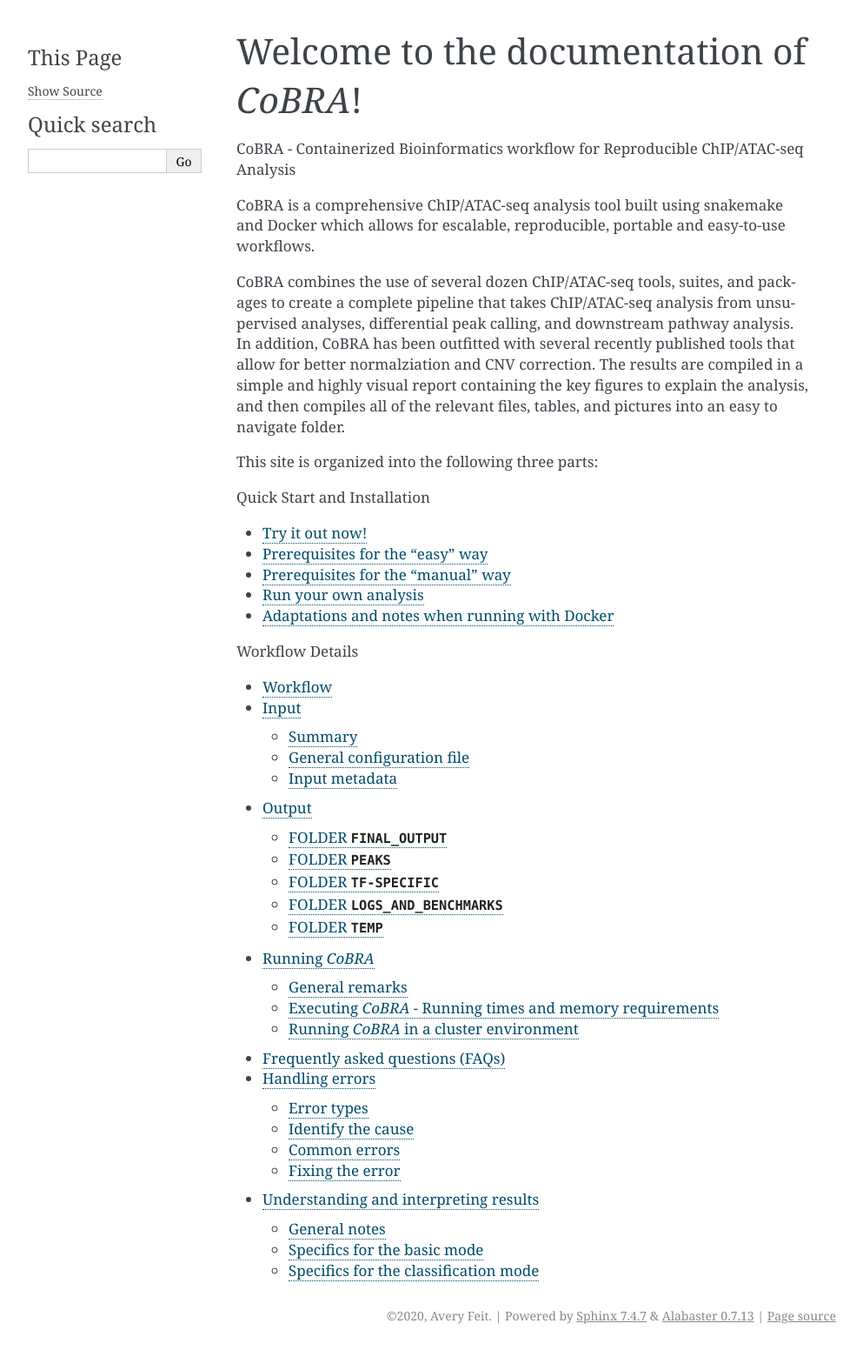
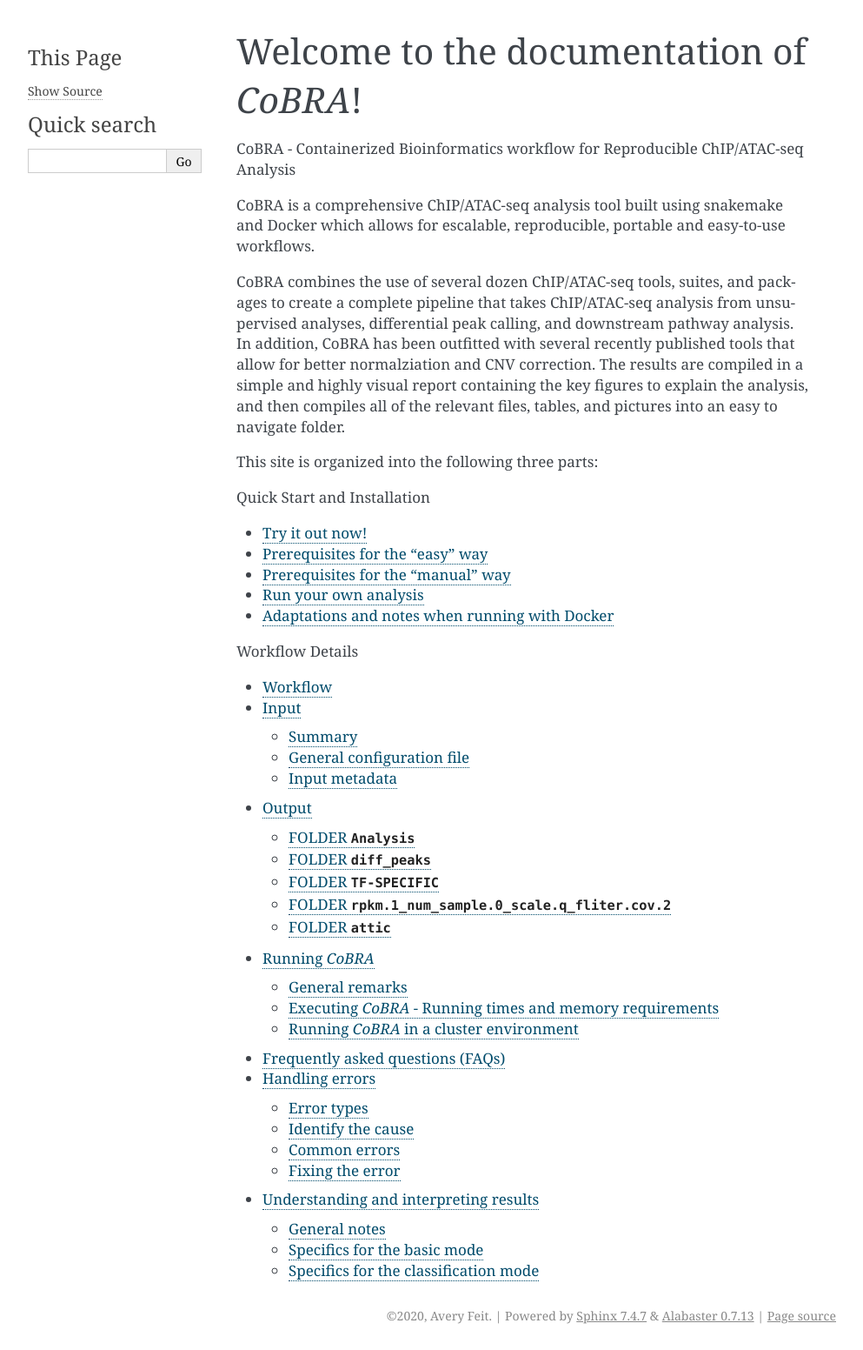
Before and after one commit to qiuxintao101/cobra, a Sphinx documentation site: the page built from docs/index.rst, in a window 1280 px wide. Shown: the whole page at 87% size, without its empty margins (148-1141 px from the left). Built offline with Sphinx 7.4.7, drawn with Linux system fonts in a browser that asks for light colours; pages that are not in the unit, such as notebooks, are missing from menus; some of the changed lines change nothing that is shown.

Commit message:
Update detail.rst

```diff
--- a/docs/detail.rst
+++ b/docs/detail.rst
@@ -448,34 +448,34 @@
 Input metadata
 =============================================
 
-This file summarizes the data and corresponding available metadata  that should be used for the analysis. The format is flexible and may contain additional columns that are ignored by the pipeline, so it can be used to capture all available information in a single place. Importantly, the file must be saved as comma-separated, the exact name does not matter as long as it is correctly specified in the configuration file.
+  This file summarizes the data and corresponding available metadata  that should be used for the analysis. The format is flexible and may contain additional columns that are ignored by the pipeline, so it can be used to capture all available information in a single place. Importantly, the file must be saved as comma-separated, the exact name does not matter as long as it is correctly specified in the configuration file.
 
   .. warning:: Make sure that the line endings are correct. Different operating systems use different characters to mark the end of line, and the line ending character must be compatible with the operating system in which you run *CoBRA*. For example, if you created the file in MAC, but you run it in a Linux environment (e.g., a cluster system), you may have to convert line endings to make them compatible with Linux. For more information, see `here <https://blog.shvetsov.com/2012/04/covert-unix-windows-mac-line-endings.html>`__ .
 
-Make the *__metasheet__* file in excel, and save it as a .txt or .csv, It doesn’t matter what it is named as long as it is called in the *__config__* in the spot marked “metasheet,” see the *__config__* section if confused. The format should be something like the following:
+  Make the *__metasheet__* file in excel, and save it as a .txt or .csv, It doesn’t matter what it is named as long as it is called in the *__config__* in the spot marked “metasheet,” see the *__config__* section if confused. The format should be something like the following:
 
-+--------+------+------------+-----------+------------+------------------------+---------------------------+
-| Sample | Cell | Condition  | Treatment | Replicates | comp_M7_DOX_over_NoDox | comp_T47D__DOX_over_NoDox |
-+--------+------+------------+-----------+------------+------------------------+---------------------------|
-| A1     | MCF7 | Full_Media | NoDOX     | 1          | 1                      |                           |
-+--------+------+------------+-----------+------------+------------------------+---------------------------+
-| A2     | MCF7 | Full_Media | NoDOX     | 2          | 1                      |                           |
-+--------+------+------------+-----------+------------+------------------------+---------------------------+
-| B1     | MCF7 | Full_Media | DOX       | 1          | 2                      |                           |
-+--------+------+------------+-----------+------------+------------------------+---------------------------+
-| B2     | MCF7 | Full_Media | DOX       | 2          | 2                      |                           |
-+--------+------+------------+-----------+------------+------------------------+---------------------------+
-| C1     | T47D | Full_Media | NoDOX     | 1          |                        | 1                         |
-+--------+------+------------+-----------+------------+------------------------+---------------------------+
-| C2     | T47D | Full_Media | NoDOX     | 2          |                        | 1                         |
-+--------+------+------------+-----------+------------+------------------------+---------------------------+
-| D1     | T47D | Full_Media | DOX       | 1          |                        | 2                         |
-+--------+------+------------+-----------+------------+------------------------+---------------------------+
-| D2     | T47D | Full_Media | DOX       | 2          |                        | 2                         |
-+--------+------+------------+-----------+------------+------------------------+---------------------------+
+  +--------+------+------------+-----------+------------+------------------------+---------------------------+
+  | Sample | Cell | Condition  | Treatment | Replicates | comp_M7_DOX_over_NoDox | comp_T47D__DOX_over_NoDox |
+  +--------+------+------------+-----------+------------+------------------------+---------------------------+
+  | A1     | MCF7 | Full_Media | NoDOX     | 1          | 1                      |                           |
+  +--------+------+------------+-----------+------------+------------------------+---------------------------+
+  | A2     | MCF7 | Full_Media | NoDOX     | 2          | 1                      |                           |
+  +--------+------+------------+-----------+------------+------------------------+---------------------------+
+  | B1     | MCF7 | Full_Media | DOX       | 1          | 2                      |                           |
+  +--------+------+------------+-----------+------------+------------------------+---------------------------+
+  | B2     | MCF7 | Full_Media | DOX       | 2          | 2                      |                           |
+  +--------+------+------------+-----------+------------+------------------------+---------------------------+
+  | C1     | T47D | Full_Media | NoDOX     | 1          |                        | 1                         |
+  +--------+------+------------+-----------+------------+------------------------+---------------------------+
+  | C2     | T47D | Full_Media | NoDOX     | 2          |                        | 1                         |
+  +--------+------+------------+-----------+------------+------------------------+---------------------------+
+  | D1     | T47D | Full_Media | DOX       | 1          |                        | 2                         |
+  +--------+------+------------+-----------+------------+------------------------+---------------------------+
+  | D2     | T47D | Full_Media | DOX       | 2          |                        | 2                         |
+  +--------+------+------------+-----------+------------+------------------------+---------------------------+
 
 
-  The first column should always be sample names that exactly match the sample names used in config.yaml (see __SAMPLES__ just above)
+  The first column should always be sample names that exactly match the sample names used in config.yaml
   The samples that you want to perform a Differential Peak Calling (DE) on using limma and deseq should be marked by the “comp” columns more on this below
 
   .. warning:: This is important! The “control” should be marked with a 1, and the “treatment” should be marked with a 2.
@@ -484,12 +484,11 @@
   The rest of the  metadata columns are up to the user to write. Sample must always be first, and you are allowed to have as many “comp_XXXX” columns as you want at the end. All of the middle columns are your metadata (for this example, this is cell, condition, treatment, replicates)
 
   Again, make this in excel so that all of the spacing is done correctly and save it out as a .txt or .csv file. This is the most common bug, so please follow this.
-- Common Problems with *__metasheet__*
-- Characters to avoid: ("-", "(", ")", " ", "/", "$") To avoid bugs, the only punctuation that should be used is the underscore “_”. Dashes, periods, etc, could cause a bug because there is a lot of table formatting and manipulation, or they are invalid characters in R.
+  .. warning:: Common Problems with *__metasheet__* Characters to avoid: ("-", "(", ")", " ", "/", "$") To avoid bugs, the only punctuation that should be used is the underscore “_”. Dashes, periods, etc, could cause a bug because there is a lot of table formatting and manipulation, or they are invalid characters in R.
    .. note:: CoBRA parses the meta file and will convert MOST of these invalid characters into '.'--dollarsigns will just be dropped.  The CoBRA parser will also convert between dos/mac files to unix format.
    It is very important that you know that samples A is what you mark with 1, and samples B is what you mark with a 2. You should name your output following this format as well "comp_A_over_B” This will let the reader know what the output DE files refer to.
-		-  Deseq: ”baseMeanA” refers to samples A, which follows condition 1 and “baseMeanB” refers to samples B which follows condition 2. logfc is B/A
-		-  Limma: Logfc refers to B/A
+   Deseq: ”baseMeanA” refers to samples A, which follows condition 1 and “baseMeanB” refers to samples B which follows condition 2. logfc is B/A
+   Limma: Logfc refers to B/A
 
 
   .. warning:: Do not change the samples data after you started an analysis. You may introduce inconsistencies that will result in error messages. If you need to alter the sample data, we strongly advise to recalculate all steps in the pipeline.
@@ -510,7 +509,7 @@
 - .pdf (PDF format)
 - .log (text format)
 
-FOLDER ``FINAL_OUTPUT``
+FOLDER ``Analysis``
 =============================================
 
 In this folder, the final output files are stored. Most users want to examine the files in here for further analysis.
@@ -645,7 +644,7 @@
   - *Diff_mean*, *Diff_median*, *Diff_mode*, *Diff_skew*: Difference of the mean, median, mode, and skewness between the log2 fold-change distribution across all TFBS and the peaks, respectively
 
 
-FOLDER ``PEAKS``
+FOLDER ``diff_peaks``
 =============================================
 
 Stores peak-associated files.
@@ -825,7 +824,7 @@
   .. note:: Covariances are only computed for the real data but not the permuted ones.
 
 
-FOLDER ``LOGS_AND_BENCHMARKS``
+FOLDER ``rpkm.1_num_sample.0_scale.q_fliter.cov.2``
 =============================================
 
 Stores various log and error files.
@@ -845,7 +844,7 @@
   - ``all.errors.log``
   - ``all.warnings.log``
 
-FOLDER ``TEMP``
+FOLDER ``attic``
 =============================================
 
 Stores temporary and intermediate files. Since they are usually not relevant for the user, they are explained only very briefly here.
```
